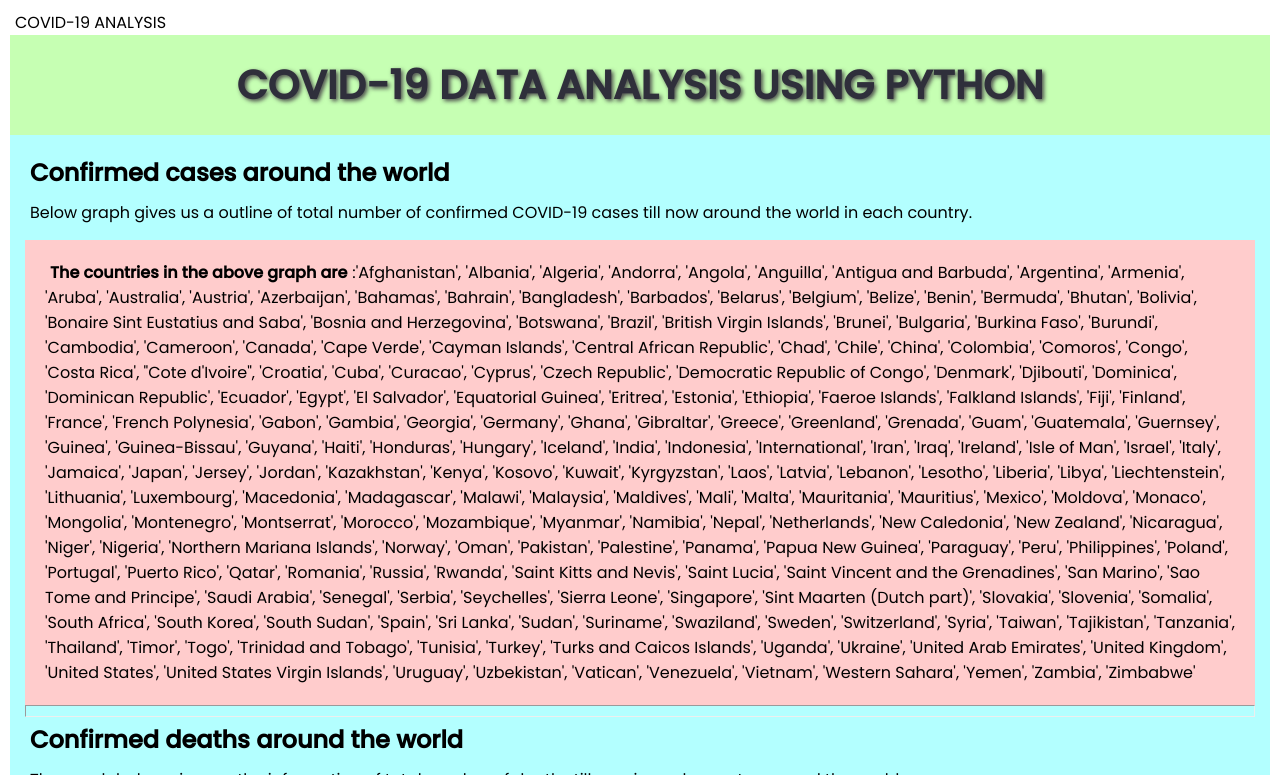
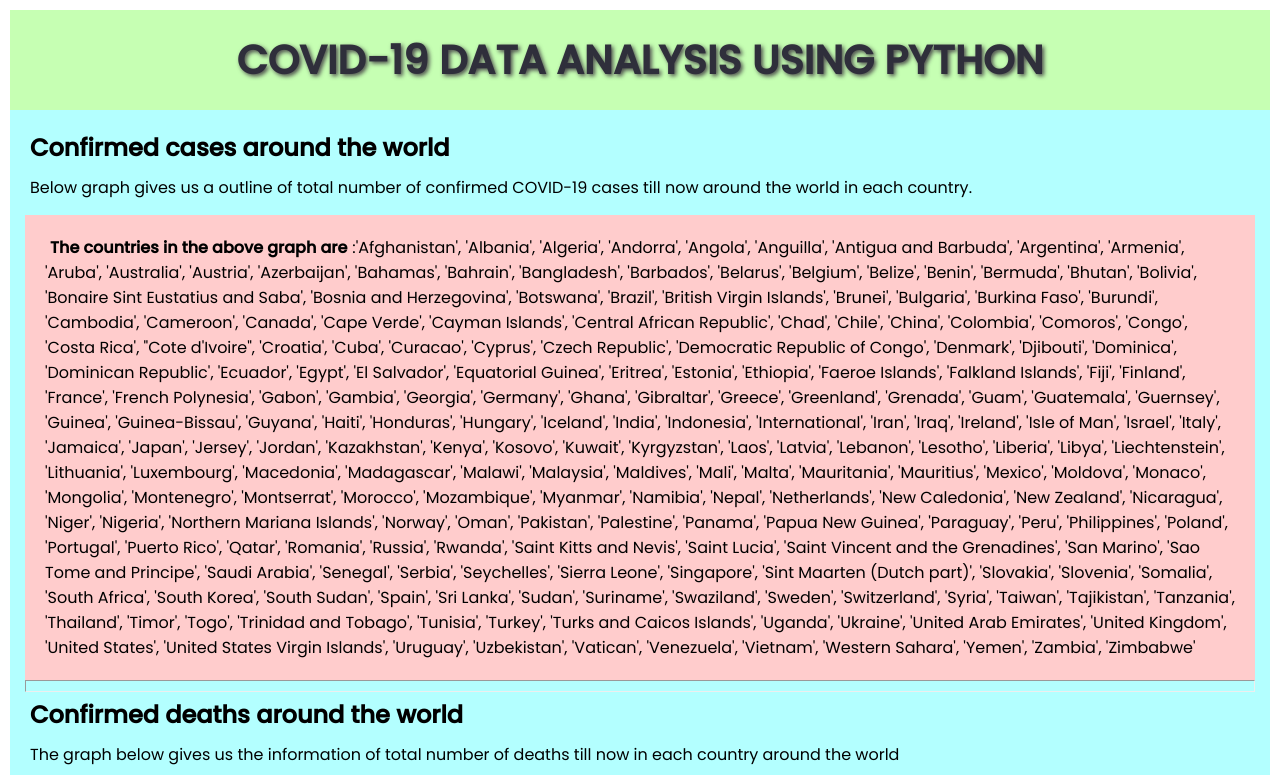
Before and after one commit to sai-abhinav/Mini_project, a plain HTML site: page docs/index.html in a window 1280 px wide. Shown: the top 775 px of the page. Drawn offline with Linux system fonts and the light colour scheme; a script that the page names is missing.

Commit message:
Update index.html

```diff
--- a/docs/index.html
+++ b/docs/index.html
@@ -1,7 +1,7 @@
 <!DOCTYPE html>
 <html>
 <head>
-  <tittle>COVID-19 ANALYSIS</tittle>
+  <title>COVID-19 ANALYSIS</title>
   <style>
     #example{
       background-color:	#c6ffb3;
```
